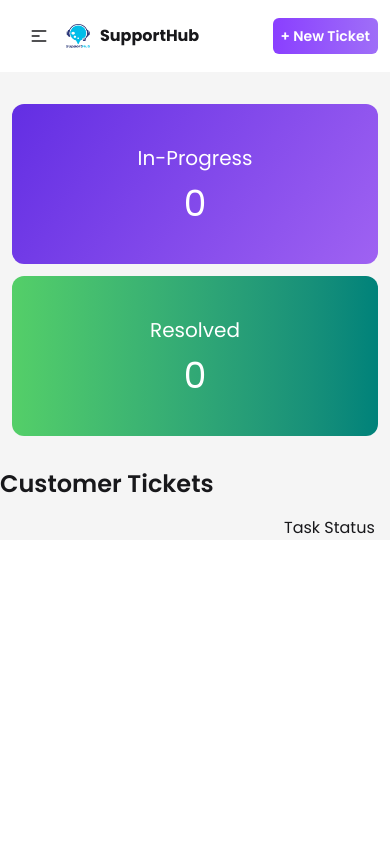
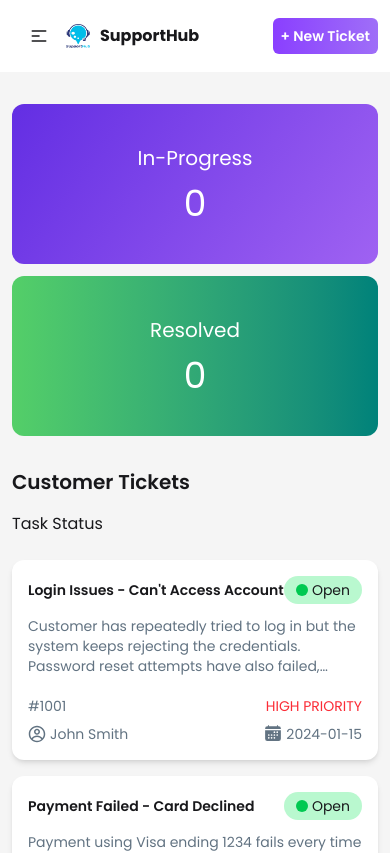
Before and after one commit to mahdi9162/Customer-Support-Zone, a React (Vite) app: page / in a window 390 px wide. Shown: the top 853 px of the page. Built offline with nearby package versions, Linux system fonts and the light colour scheme.

Commit message:
Add Ticket Cards With Responsiveness

```diff
--- a/package.json
+++ b/package.json
@@ -18,6 +18,7 @@
   },
   "devDependencies": {
     "@eslint/js": "^9.36.0",
+    "@tailwindcss/line-clamp": "^0.4.4",
     "@types/react": "^19.1.13",
     "@types/react-dom": "^19.1.9",
     "@vitejs/plugin-react": "^5.0.3",
--- a/public/tickets.json
+++ b/public/tickets.json
@@ -2,127 +2,127 @@
   {
     "id": 1001,
     "title": "Login Issues - Can't Access Account",
-    "description": "Customer tried multiple password resets but still can't log in.",
+    "description": "Customer has repeatedly tried to log in but the system keeps rejecting the credentials. Password reset attempts have also failed, leaving the account inaccessible.",
+    "customer": "John Smith",
+    "priority": "HIGH PRIORITY",
     "status": "Open",
-    "priority": "HIGH PRIORITY",
-    "assignee": "John Smith",
-    "date": "01/15/2024"
+    "createdAt": "2024-01-15"
   },
   {
     "id": 1002,
     "title": "Payment Failed - Card Declined",
-    "description": "Payment via Visa ending 1234 keeps failing despite sufficient balance.",
+    "description": "Payment using Visa ending 1234 fails every time despite having sufficient balance. The customer is unable to complete checkout due to repeated decline errors.",
+    "customer": "Sarah Johnson",
+    "priority": "HIGH PRIORITY",
     "status": "Open",
-    "priority": "HIGH PRIORITY",
-    "assignee": "Sarah Johnson",
-    "date": "01/16/2024"
+    "createdAt": "2024-01-16"
   },
   {
     "id": 1003,
     "title": "Unable to Download Invoice",
-    "description": "Download button is visible but clicking does nothing on billing page.",
+    "description": "When the user clicks on the 'Download Invoice' button nothing happens on the billing page. This is preventing them from saving official copies for their records.",
+    "customer": "Michael Brown",
+    "priority": "MEDIUM PRIORITY",
     "status": "In-Progress",
-    "priority": "MEDIUM PRIORITY",
-    "assignee": "Michael Brown",
-    "date": "01/17/2024"
+    "createdAt": "2024-01-17"
   },
   {
     "id": 1004,
     "title": "Incorrect Billing Address",
-    "description": "Updated address not reflected on invoices; still shows old address.",
+    "description": "Even after updating the billing address in the profile, invoices are still being generated with the old address. This mismatch is creating confusion during audits.",
+    "customer": "Emily Davis",
+    "priority": "LOW PRIORITY",
     "status": "Open",
-    "priority": "LOW PRIORITY",
-    "assignee": "Emily Davis",
-    "date": "01/18/2024"
+    "createdAt": "2024-01-18"
   },
   {
     "id": 1005,
     "title": "App Crash on Launch",
-    "description": "Mobile app crashes immediately after opening on Android 13.",
+    "description": "The mobile app crashes immediately upon opening on Android 13 devices. Users are unable to access any features or submit feedback through the app.",
+    "customer": "David Wilson",
+    "priority": "HIGH PRIORITY",
     "status": "Open",
-    "priority": "HIGH PRIORITY",
-    "assignee": "David Wilson",
-    "date": "01/19/2024"
+    "createdAt": "2024-01-19"
   },
   {
     "id": 1006,
     "title": "Refund Not Processed",
-    "description": "Refund requested two weeks ago but amount not received yet.",
+    "description": "Customer requested a refund two weeks ago but has not received the amount yet. Multiple follow-ups through email have also gone unanswered.",
+    "customer": "Sophia Taylor",
+    "priority": "MEDIUM PRIORITY",
     "status": "In-Progress",
-    "priority": "MEDIUM PRIORITY",
-    "assignee": "Sophia Taylor",
-    "date": "01/20/2024"
+    "createdAt": "2024-01-20"
   },
   {
     "id": 1007,
     "title": "Two-Factor Authentication Issue",
-    "description": "User not receiving 2FA codes on registered phone number.",
+    "description": "User is not receiving 2FA codes on their registered phone number which is blocking account access. Attempts to resend codes have also failed.",
+    "customer": "James Anderson",
+    "priority": "HIGH PRIORITY",
     "status": "Open",
-    "priority": "HIGH PRIORITY",
-    "assignee": "James Anderson",
-    "date": "01/21/2024"
+    "createdAt": "2024-01-21"
   },
   {
     "id": 1008,
     "title": "Unable to Update Profile Picture",
-    "description": "Upload shows 'failed' error on large images; smaller ones also fail.",
+    "description": "Uploading a new profile picture returns a 'failed' error for both small and large files. The current image remains unchanged despite multiple attempts.",
+    "customer": "Olivia Martinez",
+    "priority": "LOW PRIORITY",
     "status": "Open",
-    "priority": "LOW PRIORITY",
-    "assignee": "Olivia Martinez",
-    "date": "01/22/2024"
+    "createdAt": "2024-01-22"
   },
   {
     "id": 1009,
     "title": "Subscription Auto-Renewal",
-    "description": "Wants to enable auto-renewal but toggle is disabled in settings.",
+    "description": "Customer wants to enable auto-renewal for their subscription but the toggle in settings is disabled. They are worried about missing their next billing cycle.",
+    "customer": "Liam Thomas",
+    "priority": "MEDIUM PRIORITY",
     "status": "In-Progress",
-    "priority": "MEDIUM PRIORITY",
-    "assignee": "Liam Thomas",
-    "date": "01/23/2024"
+    "createdAt": "2024-01-23"
   },
   {
     "id": 1010,
     "title": "Missing Order Confirmation Email",
-    "description": "Order placed successfully but no confirmation email received.",
+    "description": "After successfully placing an order the customer has not received any confirmation email. This is causing uncertainty about the order status.",
+    "customer": "Isabella Garcia",
+    "priority": "LOW PRIORITY",
     "status": "Open",
-    "priority": "LOW PRIORITY",
-    "assignee": "Isabella Garcia",
-    "date": "01/24/2024"
+    "createdAt": "2024-01-24"
   },
   {
     "id": 1011,
     "title": "Coupon Not Applying at Checkout",
-    "description": "Valid coupon shows 'expired' message for multiple users.",
+    "description": "A valid coupon code shows 'expired' error at checkout for multiple users. They are unable to apply the discount even after clearing cache.",
+    "customer": "Noah Walker",
+    "priority": "MEDIUM PRIORITY",
     "status": "Open",
-    "priority": "MEDIUM PRIORITY",
-    "assignee": "Noah Walker",
-    "date": "01/25/2024"
+    "createdAt": "2024-01-25"
   },
   {
     "id": 1012,
     "title": "Slow Dashboard Loading",
-    "description": "Dashboard takes over 15 seconds to load during peak hours.",
+    "description": "Dashboard takes over 15 seconds to load during peak hours. Performance issue affects reporting modules and prevents timely analysis.",
+    "customer": "Ava Robinson",
+    "priority": "MEDIUM PRIORITY",
     "status": "In-Progress",
-    "priority": "MEDIUM PRIORITY",
-    "assignee": "Ava Robinson",
-    "date": "01/26/2024"
+    "createdAt": "2024-01-26"
   },
   {
     "id": 1013,
     "title": "Shipping Address Not Saved",
-    "description": "Address form resets after clicking 'Save & Continue'.",
+    "description": "Address form resets after clicking 'Save & Continue' resulting in lost data. Customer cannot proceed with checkout until address persists.",
+    "customer": "William Perez",
+    "priority": "HIGH PRIORITY",
     "status": "Open",
-    "priority": "HIGH PRIORITY",
-    "assignee": "William Perez",
-    "date": "01/27/2024"
+    "createdAt": "2024-01-27"
   },
   {
     "id": 1014,
     "title": "Export to CSV Produces Empty File",
-    "description": "Report export returns an empty CSV despite visible data.",
+    "description": "Report export returns an empty CSV file even though the UI shows data. This prevents customers from analyzing or sharing reports offline.",
+    "customer": "Mia Thompson",
+    "priority": "LOW PRIORITY",
     "status": "Open",
-    "priority": "LOW PRIORITY",
-    "assignee": "Mia Thompson",
-    "date": "01/28/2024"
+    "createdAt": "2024-01-28"
   }
 ]
--- a/src/Components/CsTickets/CsTickets.jsx
+++ b/src/Components/CsTickets/CsTickets.jsx
@@ -10,12 +10,16 @@ const CsTickets = ({ thePromise }) => {
   return (
     <>
       <Container>
-        <h1 className="mb-4 font-semibold text-2xl">Customer Tickets</h1>
-        <div className="flex gap-6">
-          <div className="w-2/3">
-
+        <h1 className="mb-4 font-semibold text-xl md:text-2xl px-3 md:px-0">Customer Tickets</h1>
+        <div className="flex flex-col-reverse md:flex-row gap-6">
+          <div className="px-3 md:px-0 md:w-2/3">
+            <div className="grid md:grid-cols-2 gap-4">
+              {issuesData.map((issue) => {
+                return <TicketsCards issue={issue}></TicketsCards>;
+              })}
+            </div>
           </div>
-          <div className="h-1/3">
+          <div className="w-1/3 px-3 md:px-0">
             <TaskStatus></TaskStatus>
           </div>
         </div>
--- a/src/Components/TicketsCards/TicketsCards.jsx
+++ b/src/Components/TicketsCards/TicketsCards.jsx
@@ -1,28 +1,35 @@
 import React from 'react';
 import { IoCalendar } from 'react-icons/io5';
+import { CgProfile } from 'react-icons/cg';
 
 const TicketsCards = ({ issue }) => {
+  console.log(issue);
+  const { title, status, description, id, priority, customer, createdAt } = issue;
   return (
     <>
-      <div className="p-4 shadow-md rounded-xl bg-white">
+      <div className="h-full flex flex-col p-4 shadow-md rounded-xl bg-white">
         <div className="flex justify-between items-center">
-          <h2>Login Issues - Can't Access Account</h2>
+          <h2 className="font-semibold text-sm md:text-base">{title}</h2>
           <p className="py-1 px-3 bg-[#B9F8CF] rounded-2xl text-sm flex items-center gap-1">
-            <span className="w-4 h-4 rounded-full bg-green-500 inline-block"></span>Open
+            <span className="w-3 h-3 md:w-4 md:h-4 rounded-full bg-green-500 inline-block"></span>
+            {status}
           </p>
         </div>
-        <p className="text-sm text-[#627382] my-3">
-          Customer is unable to log in to their account. They've tried resetting their password multiple times but still...
-        </p>
-        <div className="mt-2 flex justify-between">
-          <div className="flex gap-4">
-            <p className="text-sm text-[#627382]">#1001</p>
-            <p className="text-sm text-red-500">HIGH PRIORITY</p>
+        <p className="text-sm text-[#627382] flex-1 my-3 line-clamp-3">{description}</p>
+        <div className="mt-2 md:flex justify-between">
+          <div className="flex items-center justify-between md:justify-baseline gap-4">
+            <p className="text-sm text-[#627382]">#{id}</p>
+            <p className="text-sm text-red-500">{priority}</p>
           </div>
-          <div className="flex">
-            <p className="text-sm text-[#627382] mr-4">John Smith</p>
-            <IoCalendar color="#627382" size={18} />
-            <span className="text-sm text-[#627382] ml-1">1/15/2024</span>
+          <div className="flex mt-2 justify-between md:justify-baseline">
+            <div className="flex items-center gap-1">
+              <CgProfile color="#627382" size={18} />
+              <p className="text-sm text-[#627382] mr-4">{customer}</p>
+            </div>
+            <div className="flex">
+              <IoCalendar color="#627382" size={18} />
+              <span className="text-sm text-[#627382] ml-1">{createdAt}</span>
+            </div>
           </div>
         </div>
       </div>
```
Also changed, not shown: 1 other file (tests, documents, lock files or other folders).
